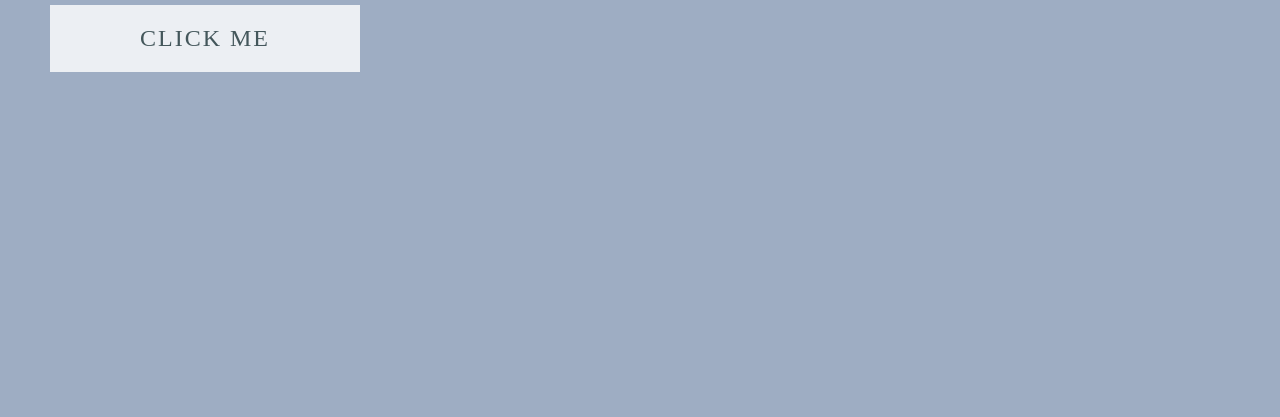
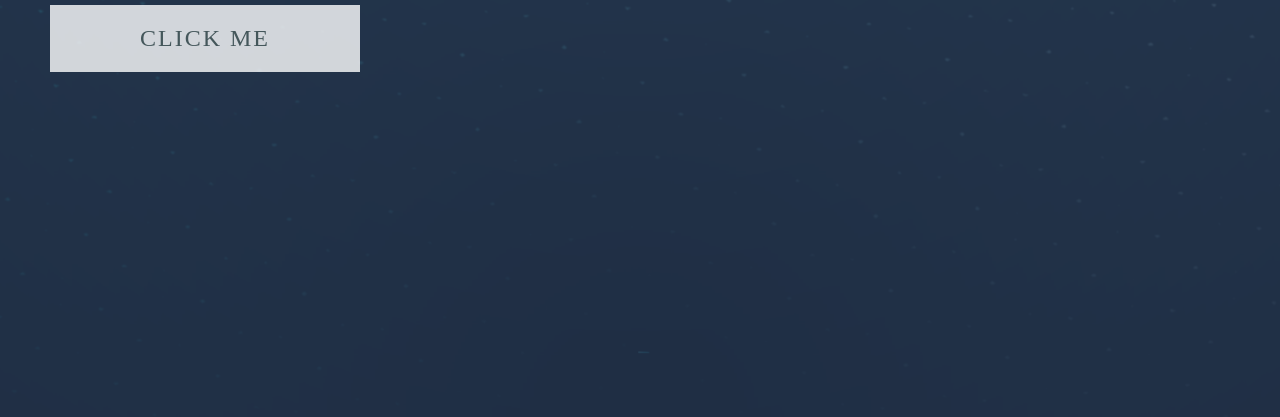
Before and after one commit to zc519/test.github.com, a plain HTML site: page text.html in a window 1280 px wide. Shown: the part 383-800 px from the top of the page. Drawn offline with nearby package versions, Linux system fonts and the light colour scheme; a web font is replaced by a local one.

Commit message:
Update text.html

```diff
--- a/text.html
+++ b/text.html
@@ -11,7 +11,7 @@
 <!-- partial:index.partial.html -->
 <link href='https://fonts.googleapis.com/css?family=Playfair+Display:400,400italic,700|Roboto+Condensed:400,700' rel='stylesheet' type='text/css'>
 
-<section class="hero image-as-background" style="background-image: url('background');">
+<section class="hero image-as-background" style="background-image: url(background.jpg);">
   <div class="hero-container">
     <p class="animate fadeInLeft delay-400">Mazgine cover hero style</p>
     <h1 class="hero-title animate fadeInLeft delay-600">This is a large hero section</h1>
```
